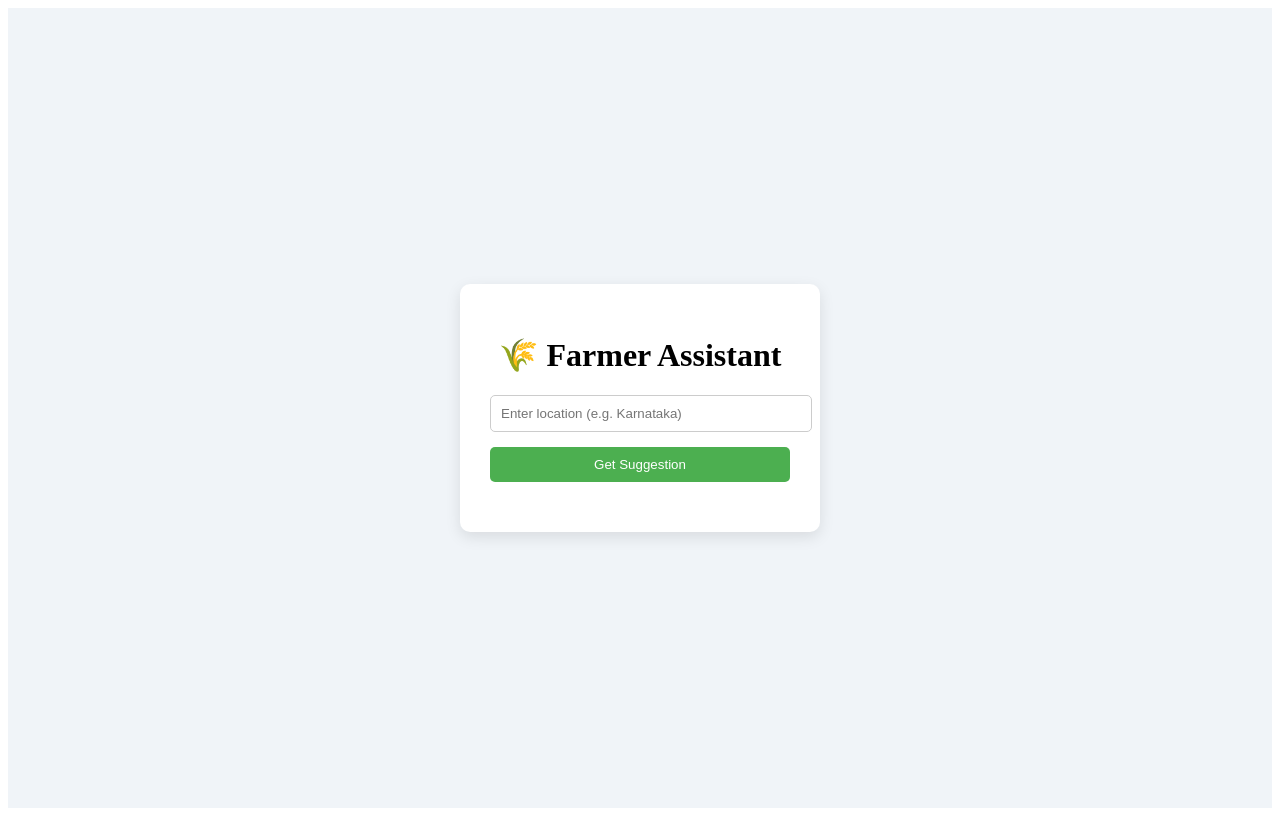
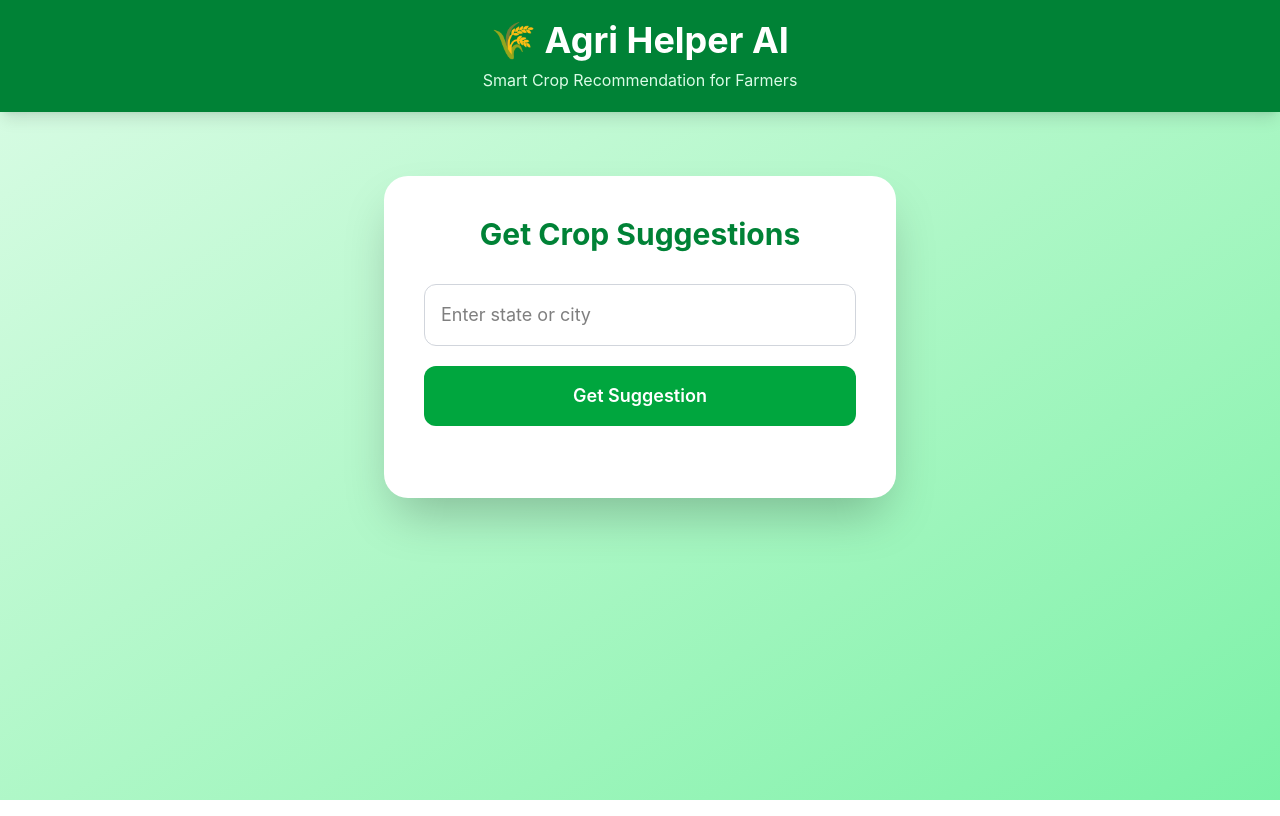
Before and after one commit to RuchithprasadS/farmer-assistant-app, a React (Vite) app: page / in a window 1280 px wide. Built offline with nearby package versions, Linux system fonts and the light colour scheme.

Commit message:
Added Tailwind UI improvements

```diff
--- a/package.json
+++ b/package.json
@@ -9,9 +9,12 @@
     "preview": "vite preview"
   },
   "devDependencies": {
+    "@tailwindcss/vite": "^4.2.4",
+    "tailwindcss": "^4.2.4",
     "vite": "^8.0.10"
   },
   "dependencies": {
+    "@vitejs/plugin-react": "^6.0.1",
     "react": "^19.2.5",
     "react-dom": "^19.2.5"
   }
--- a/src/App.jsx
+++ b/src/App.jsx
@@ -20,35 +20,88 @@ function App() {
   };
 
   return (
-    <div style={styles.container}>
-      <div style={styles.card}>
-        <h1>🌾 Farmer Assistant</h1>
+    <div className="min-h-screen bg-gradient-to-br from-green-100 to-green-300">
+
+      {/* Header */}
+      <header className="bg-green-700 text-white shadow-lg p-5">
+        <h1 className="text-4xl font-bold text-center">
+          🌾 Agri Helper AI
+        </h1>
+
+        <p className="text-center mt-2 text-green-100">
+          Smart Crop Recommendation for Farmers
+        </p>
+      </header>
+
+      {/* Main Content */}
+      <div className="flex justify-center items-center px-4 py-16">
+
+        <div className="bg-white w-full max-w-lg rounded-3xl shadow-2xl p-10">
+
+          <h2 className="text-3xl font-bold text-center text-green-700 mb-8">
+            Get Crop Suggestions
+          </h2>
 
           <input
             type="text"
-          placeholder="Enter location (e.g. Karnataka)"
+            placeholder="Enter state or city"
             value={location}
             onChange={(e) => setLocation(e.target.value)}
-          style={styles.input}
+            className="w-full border border-gray-300 rounded-xl p-4 text-lg focus:outline-none focus:ring-4 focus:ring-green-300"
           />
 
-        <button onClick={getCropSuggestion} style={styles.button}>
+          <button
+            onClick={getCropSuggestion}
+            className="w-full bg-green-600 hover:bg-green-700 transition text-white text-lg font-semibold py-4 rounded-xl mt-5"
+          >
             Get Suggestion
           </button>
 
-        {typeof result === "string" ? (
-  <div style={styles.result}>{result}</div>
+          {/* Result */}
+          <div className="mt-8">
+
+            {result === "loading" ? (
+              <p className="text-center text-gray-600 text-lg">
+                ⏳ Loading...
+              </p>
+            ) : typeof result === "string" ? (
+              <p className="text-center text-red-500 font-semibold">
+                {result}
+              </p>
             ) : (
               result && (
-    <div style={styles.result}>
-      <p><strong>🌾 Crop:</strong> {result.crop}</p>
-      <p><strong>📅 Season:</strong> {result.season}</p>
-      <p><strong>💧 Water Needs:</strong> {result.water}</p>
-      <p><strong>🌡️ Temperature:</strong> {result.temperature}</p>
+                <div className="bg-green-50 rounded-2xl p-6 shadow-inner space-y-4">
+
+                  <h3 className="text-2xl font-bold text-green-700 text-center">
+                    🌱 Recommendation
+                  </h3>
+
+                  <p className="text-lg">
+                    <strong>🌾 Crop:</strong> {result.crop}
+                  </p>
+
+                  <p className="text-lg">
+                    <strong>📅 Season:</strong> {result.season}
+                  </p>
+
+                  <p className="text-lg">
+                    <strong>💧 Water Needs:</strong> {result.water}
+                  </p>
+
+                  <p className="text-lg">
+                    <strong>🌡 Temperature:</strong> {result.temperature}
+                  </p>
+
                 </div>
               )
             )}
+
           </div>
+
+        </div>
+
+      </div>
+
     </div>
   );
 }
--- /dev/null
+++ b/src/index.css
@@ -0,0 +1 @@
+@import "tailwindcss";
--- /dev/null
+++ b/vite.config.js
@@ -0,0 +1,7 @@
+import { defineConfig } from 'vite'
+import react from '@vitejs/plugin-react'
+import tailwindcss from '@tailwindcss/vite'
+
+export default defineConfig({
+  plugins: [react(), tailwindcss()],
+})
```
Also changed, not shown: src/main.jsx (+7 -6 lines), 1 other file (tests, documents, lock files or other folders). Lines whose indentation alone changed are shown as unchanged.
